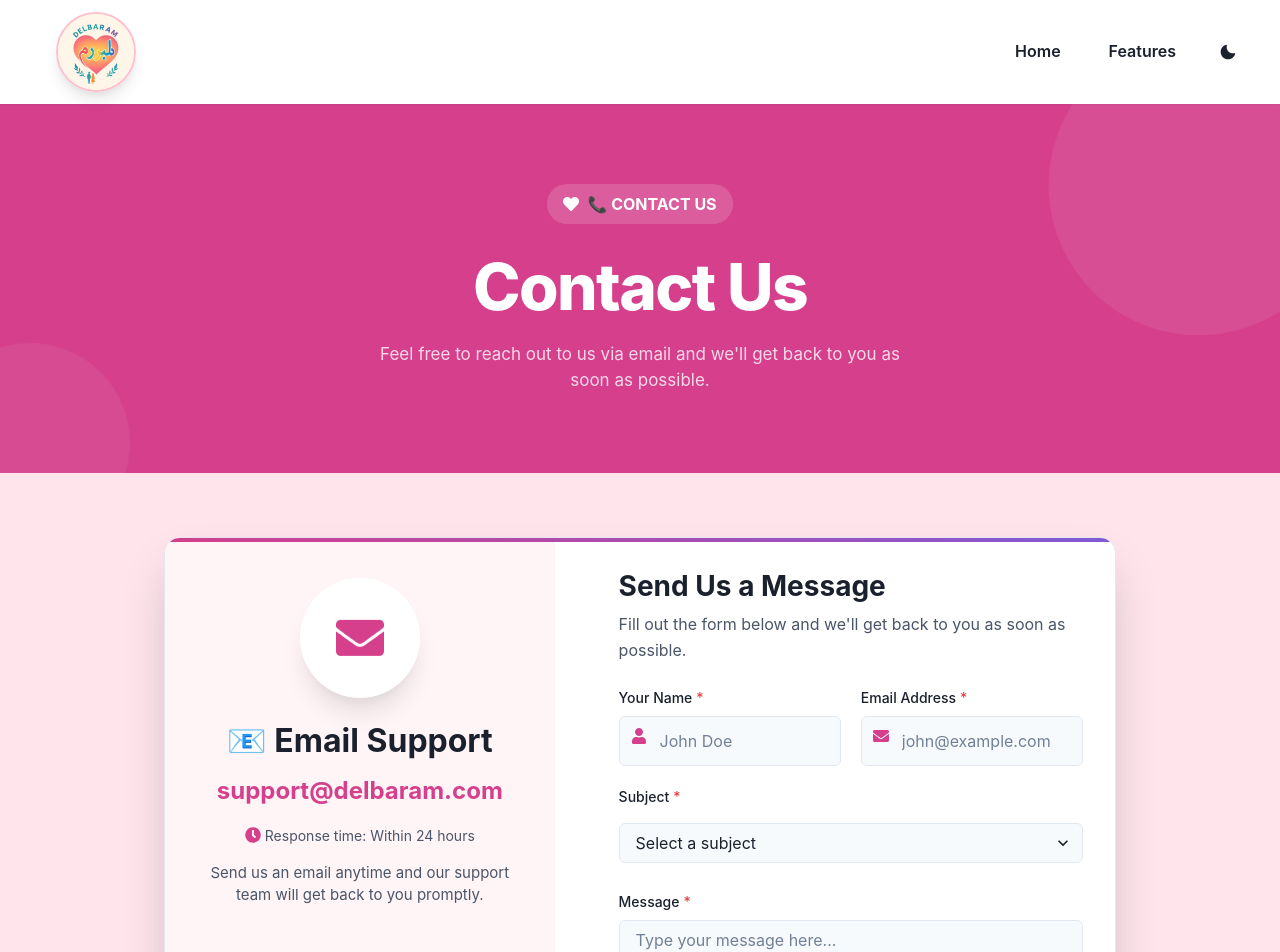
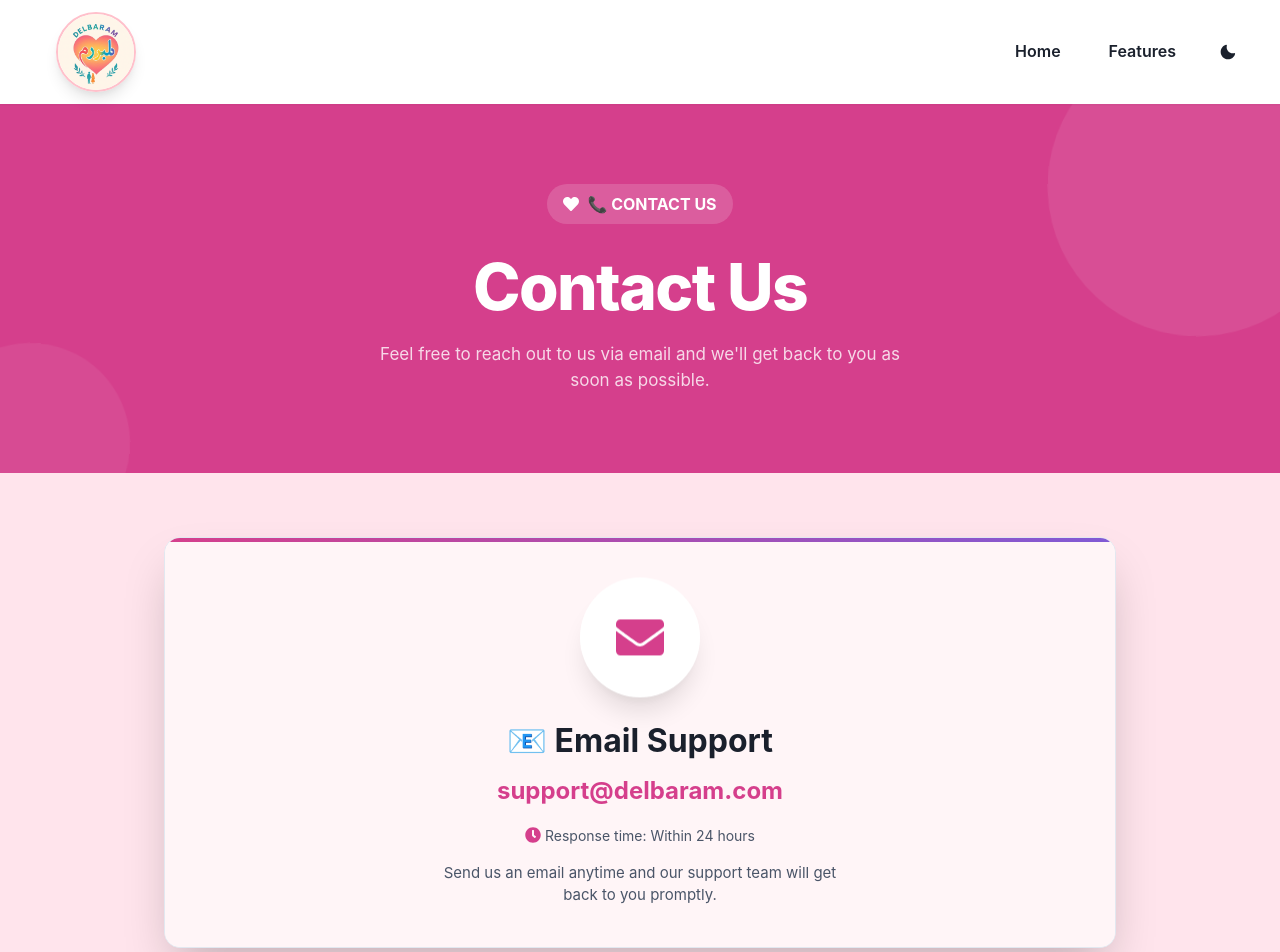
Before and after one commit to Tanushri-Dhote/Delbaram-landing-page-, a React (Vite) app: page /contact in a window 1280 px wide. Shown: the top 952 px of the page. Built offline with nearby package versions, Linux system fonts and the light colour scheme.

Commit message:
contact page design change

```diff
--- a/src/pages/Contact.jsx
+++ b/src/pages/Contact.jsx
@@ -205,12 +205,12 @@
             />
 
             <Flex
-              direction={{ base: "column", lg: "row" }}
+              direction="column"
               gap={8}
             >
               {/* Left Side - Email Info */}
               <Box
-                flex={1}
+                flex="1"
                 bg={useColorModeValue("pink.50", "gray.700")}
                 p={{ base: 8, md: 10 }}
                 textAlign="center"
@@ -275,8 +275,8 @@
                 </Text>
               </Box>
 
-              {/* Right Side - Contact Form */}
-              <Box flex={1.5} p={{ base: 6, md: 8 }}>
+              {/* Right Side - Contact Form - COMMENTED OUT */}
+              {/* <Box flex={1.5} p={{ base: 6, md: 8 }}>
                 <VStack align="flex-start" spacing={6}>
                   <Box>
                     <Heading
@@ -416,7 +416,7 @@
                     </VStack>
                   </form>
                 </VStack>
-              </Box>
+              </Box> */}
             </Flex>
           </Box>
         </ScaleFade>
```
